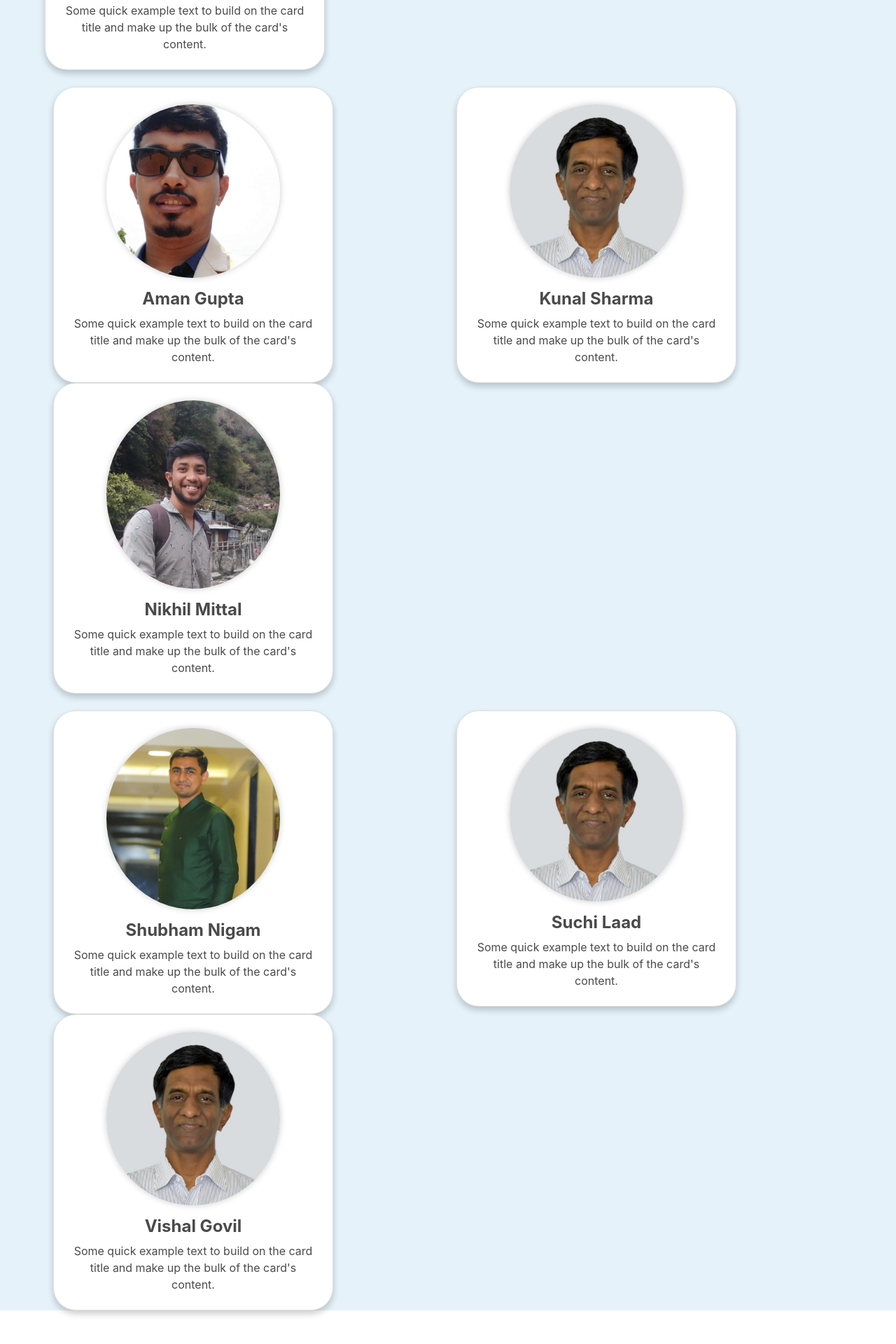
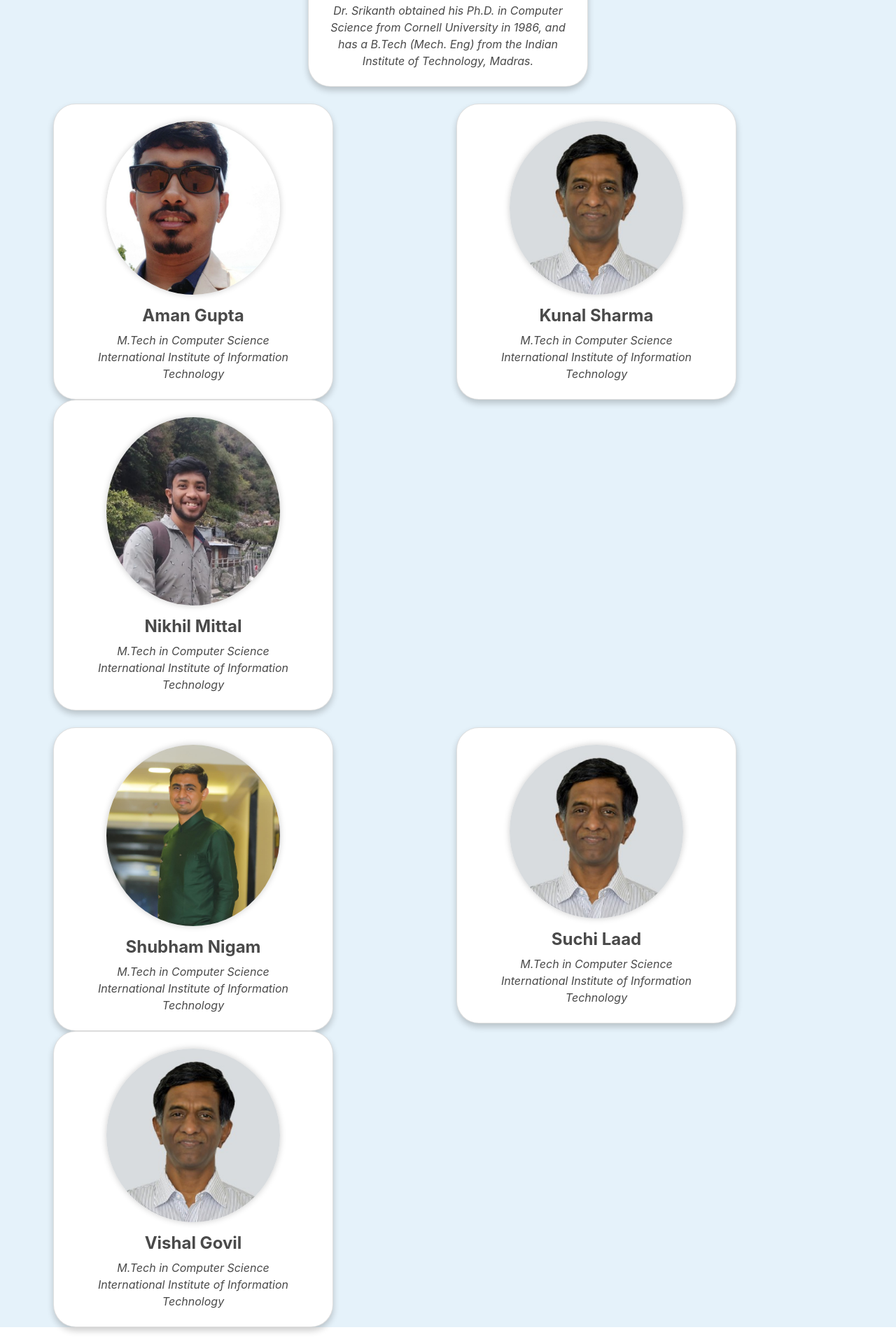
Before and after one commit to bolleyboll/PUSH-D, a React (Create React App) app: page /aboutUs in a window 1280 px wide. Shown: the part 435-2355 px from the top of the page at 70% size. Before the commit the page ends 2331 px from the top, so only its background shows below. Built offline with nearby package versions, Linux system fonts and the light colour scheme.

Commit message:
Bengali Translations Added

```diff
--- a/public/assets/locals/en/translation.json
+++ b/public/assets/locals/en/translation.json
@@ -8,7 +8,7 @@
     "card_2_text":"We focus on what you need to know to understand the challenges you face, make informed decisions, and take positive steps.",
     "card_3":"Our website is 100% ad-free and not for profit.",
     "card_3_text":"We don’t accept advertising, sell anything, or answer to corporate sponsors. The result: a better online experience and integrity you can trust.",
-    "about_us":"About Us",
+    "about_us":"Our Team",
     "join": "Join",
     "login": "Login",
     "h_11":"About Active Minds",
--- a/public/assets/locals/ind/translation.json
+++ b/public/assets/locals/ind/translation.json
@@ -8,7 +8,7 @@
     "card_2_text":"हम आपके सामने आने वाली चुनौतियों को समझने, सूचित निर्णय लेने और सकारात्मक कदम उठाने के लिए आपको जो जानने की जरूरत है उस पर ध्यान केंद्रित करते हैं।",
     "card_3":"हमारी वेबसाइट 100% विज्ञापन-मुक्त है और लाभ के लिए नहीं है।",
     "card_3_text":"हम विज्ञापन स्वीकार नहीं करते हैं, कुछ भी नहीं बेचते हैं, या कॉर्पोरेट प्रायोजकों को जवाब नहीं देते हैं। परिणाम: एक बेहतर ऑनलाइन अनुभव और सत्यनिष्ठा जिस पर आप भरोसा कर सकते हैं।",
-    "about_us":"हमारे बारे में",
+    "about_us":"हमारी टीम",
     "join": "हमसे जुड़ें",
     "login": "लॉग इन करें",
     "h_11":"एक्टिव माइंड्स के बारे में",
--- a/src/Components/AboutUs.jsx
+++ b/src/Components/AboutUs.jsx
@@ -3,34 +3,40 @@ import React from "react";
 export default function AboutUs() {
   return (
     <>
+
       <div className="container text-center">
-        <div className="row my-5">
+        <div className="row my-5 justify-content-center">
           <div className="card cardAbout" style={{ width: "25rem" }}>
-            <img src="Srikant_Sir.jpg" className="card-img-top myyimg" alt="..." />
+            <img
+              src="Srikant_Sir.jpg"
+              className="card-img-top myyimg"
+              alt="..."
+            />
             <div className="card-body">
               <h5 className="card-title">Prof. T.K. Srikant</h5>
               <p className="card-text">
-                Some quick example text to build on the card title and make up
-                the bulk of the card's content.
+                <i>
+                  Dr. Srikanth obtained his Ph.D. in Computer Science from
+                  Cornell University in 1986, and has a B.Tech (Mech. Eng) from
+                  the Indian Institute of Technology, Madras.
+                </i>
               </p>
             </div>
           </div>
         </div>
-        <div/>
+        <div />
         <div className="container"></div>
         <div className="row my-5">
           <div className="col">
             <div className="card cardAbout" style={{ width: "25rem" }}>
-              <img
-                src="aman.jpeg"
-                className="card-img-top myyimg"
-                alt="..."
-              />
+              <img src="aman.jpeg" className="card-img-top myyimg" alt="..." />
               <div className="card-body">
                 <h5 className="card-title">Aman Gupta</h5>
                 <p className="card-text">
-                  Some quick example text to build on the card title and make up
-                  the bulk of the card's content.
+                  <i>
+                    M.Tech in Computer Science <br /> International Institute of
+                    Information Technology
+                  </i>
                 </p>
               </div>
             </div>
@@ -45,8 +51,10 @@ export default function AboutUs() {
               <div className="card-body">
                 <h5 className="card-title">Kunal Sharma</h5>
                 <p className="card-text">
-                  Some quick example text to build on the card title and make up
-                  the bulk of the card's content.
+                  <i>
+                    M.Tech in Computer Science <br /> International Institute of
+                    Information Technology
+                  </i>
                 </p>
               </div>
             </div>
@@ -61,8 +69,10 @@ export default function AboutUs() {
               <div className="card-body">
                 <h5 className="card-title">Nikhil Mittal</h5>
                 <p className="card-text">
-                  Some quick example text to build on the card title and make up
-                  the bulk of the card's content.
+                  <i>
+                    M.Tech in Computer Science <br /> International Institute of
+                    Information Technology
+                  </i>
                 </p>
               </div>
             </div>
@@ -79,8 +89,10 @@ export default function AboutUs() {
               <div className="card-body">
                 <h5 className="card-title">Shubham Nigam</h5>
                 <p className="card-text">
-                  Some quick example text to build on the card title and make up
-                  the bulk of the card's content.
+                  <i>
+                    M.Tech in Computer Science <br /> International Institute of
+                    Information Technology
+                  </i>
                 </p>
               </div>
             </div>
@@ -95,8 +107,10 @@ export default function AboutUs() {
               <div className="card-body">
                 <h5 className="card-title">Suchi Laad</h5>
                 <p className="card-text">
-                  Some quick example text to build on the card title and make up
-                  the bulk of the card's content.
+                  <i>
+                    M.Tech in Computer Science <br /> International Institute of
+                    Information Technology
+                  </i>
                 </p>
               </div>
             </div>
@@ -111,8 +125,10 @@ export default function AboutUs() {
               <div className="card-body">
                 <h5 className="card-title">Vishal Govil</h5>
                 <p className="card-text">
-                  Some quick example text to build on the card title and make up
-                  the bulk of the card's content.
+                  <i>
+                    M.Tech in Computer Science <br /> International Institute of
+                    Information Technology
+                  </i>
                 </p>
               </div>
             </div>
--- a/src/Components/Navbar.jsx
+++ b/src/Components/Navbar.jsx
@@ -1,25 +1,25 @@
 import React from "react";
 import { Link } from "react-router-dom";
-import i18next from 'i18next'
+import i18next from "i18next";
 import { t } from "i18next";
 
 const languages = [
   {
-    code: 'esp',
-    name: 'Español',
-    country_code: 'esp',
+    code: "esp",
+    name: "বাংলা",
+    country_code: "esp",
   },
   {
-    code: 'en',
-    name: 'English',
-    country_code: 'gb',
+    code: "en",
+    name: "English",
+    country_code: "gb",
   },
   {
-    code: 'ind',
-    name: 'Hindi',
-    country_code: 'ind',
+    code: "ind",
+    name: "हिन्दी",
+    country_code: "ind",
   },
-]
+];
 const GlobeIcon = ({ width = 24, height = 24 }) => (
   <svg
     xmlns="http://www.w3.org/2000/svg"
@@ -31,8 +31,7 @@ const GlobeIcon = ({ width = 24, height = 24 }) => (
   >
     <path d="M0 8a8 8 0 1 1 16 0A8 8 0 0 1 0 8zm7.5-6.923c-.67.204-1.335.82-1.887 1.855A7.97 7.97 0 0 0 5.145 4H7.5V1.077zM4.09 4a9.267 9.267 0 0 1 .64-1.539 6.7 6.7 0 0 1 .597-.933A7.025 7.025 0 0 0 2.255 4H4.09zm-.582 3.5c.03-.877.138-1.718.312-2.5H1.674a6.958 6.958 0 0 0-.656 2.5h2.49zM4.847 5a12.5 12.5 0 0 0-.338 2.5H7.5V5H4.847zM8.5 5v2.5h2.99a12.495 12.495 0 0 0-.337-2.5H8.5zM4.51 8.5a12.5 12.5 0 0 0 .337 2.5H7.5V8.5H4.51zm3.99 0V11h2.653c.187-.765.306-1.608.338-2.5H8.5zM5.145 12c.138.386.295.744.468 1.068.552 1.035 1.218 1.65 1.887 1.855V12H5.145zm.182 2.472a6.696 6.696 0 0 1-.597-.933A9.268 9.268 0 0 1 4.09 12H2.255a7.024 7.024 0 0 0 3.072 2.472zM3.82 11a13.652 13.652 0 0 1-.312-2.5h-2.49c.062.89.291 1.733.656 2.5H3.82zm6.853 3.472A7.024 7.024 0 0 0 13.745 12H11.91a9.27 9.27 0 0 1-.64 1.539 6.688 6.688 0 0 1-.597.933zM8.5 12v2.923c.67-.204 1.335-.82 1.887-1.855.173-.324.33-.682.468-1.068H8.5zm3.68-1h2.146c.365-.767.594-1.61.656-2.5h-2.49a13.65 13.65 0 0 1-.312 2.5zm2.802-3.5a6.959 6.959 0 0 0-.656-2.5H12.18c.174.782.282 1.623.312 2.5h2.49zM11.27 2.461c.247.464.462.98.64 1.539h1.835a7.024 7.024 0 0 0-3.072-2.472c.218.284.418.598.597.933zM10.855 4a7.966 7.966 0 0 0-.468-1.068C9.835 1.897 9.17 1.282 8.5 1.077V4h2.355z" />
   </svg>
-)
-
+);
 
 export default function Navbar() {
   return (
@@ -61,7 +60,7 @@ export default function Navbar() {
             id="navbarNav"
           >
             <ul className="navbar-nav">
-            <li className="nav-item">
+              <li className="nav-item">
                 <div className="dropdown">
                   <button
                     class="btn btn-primary shadow dropdown-toggle"
@@ -79,13 +78,18 @@ export default function Navbar() {
                     class="dropdown-menu"
                     aria-labelledby="dropdownMenuButton1"
                   >
-                    {languages.map(({code,name,country_code}) => (
-                    <li key={country_code}>
-                      <button className="dropdown-item" onClick={()=>i18next.changeLanguage(code)}>
-                        <span className={`flag-icon flag-icon-${country_code} mx-2` }></span>
-                        {name}
-                      </button>
-                    </li>
+                    {languages.map(({ code, name, country_code }) => (
+                      <li key={country_code}>
+                        <button
+                          className="dropdown-item"
+                          onClick={() => i18next.changeLanguage(code)}
+                        >
+                          <span
+                            className={`flag-icon flag-icon-${country_code} mx-2`}
+                          ></span>
+                          {name}
+                        </button>
+                      </li>
                     ))}
                   </ul>
                 </div>
```
Also changed, not shown: public/assets/locals/esp/translation.json (+23 -23 lines), src/Components/Home.jsx (+32 -25 lines).
